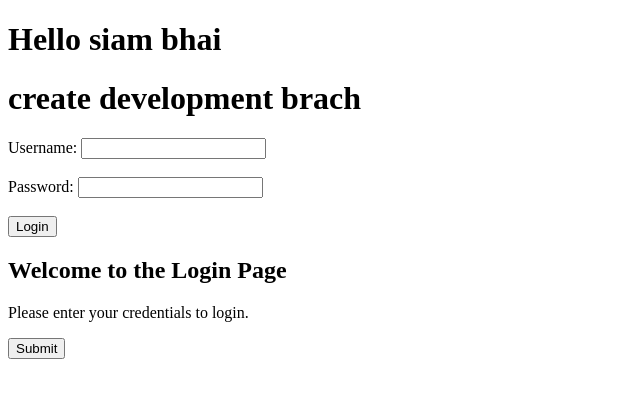
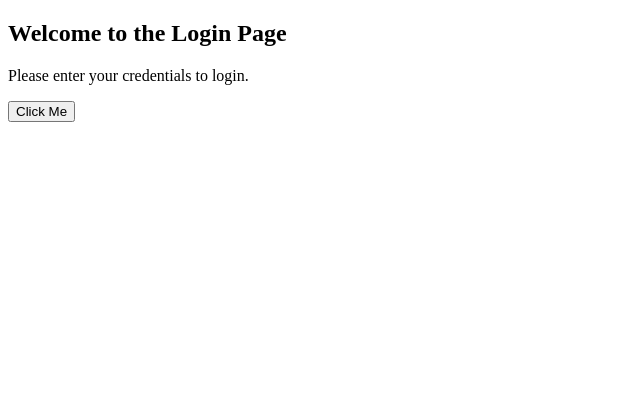
Before and after one commit to abdullah107189/practice2, a plain HTML site: page index.html in a window 1280 px wide. Shown: the whole page, without its empty margins (0-640 px from the left). Drawn offline with Linux system fonts and the light colour scheme.

Commit message:
remove code and alart added

```diff
--- a/index.html
+++ b/index.html
@@ -6,24 +6,11 @@
     <title>practice 2</title>
   </head>
   <body>
-    <h1>Hello siam bhai</h1>
-    <h1>create development brach</h1>
-    <form action="/login" method="post">
-      <label for="username">Username:</label>
-      <input type="text" id="username" name="username" required /><br /><br />
-      <label for="password">Password:</label>
-      <input
-        type="password"
-        id="password"
-        name="password"
-        required
-      /><br /><br />
-      <input type="submit" value="Login" />
-
+    <form>
       <section>
         <h1>Welcome to the Login Page</h1>
         <p>Please enter your credentials to login.</p>
-        <button>Submit</button>
+        <button onclick="alert('Button clicked!')">Click Me</button>
       </section>
     </form>
   </body>
```
